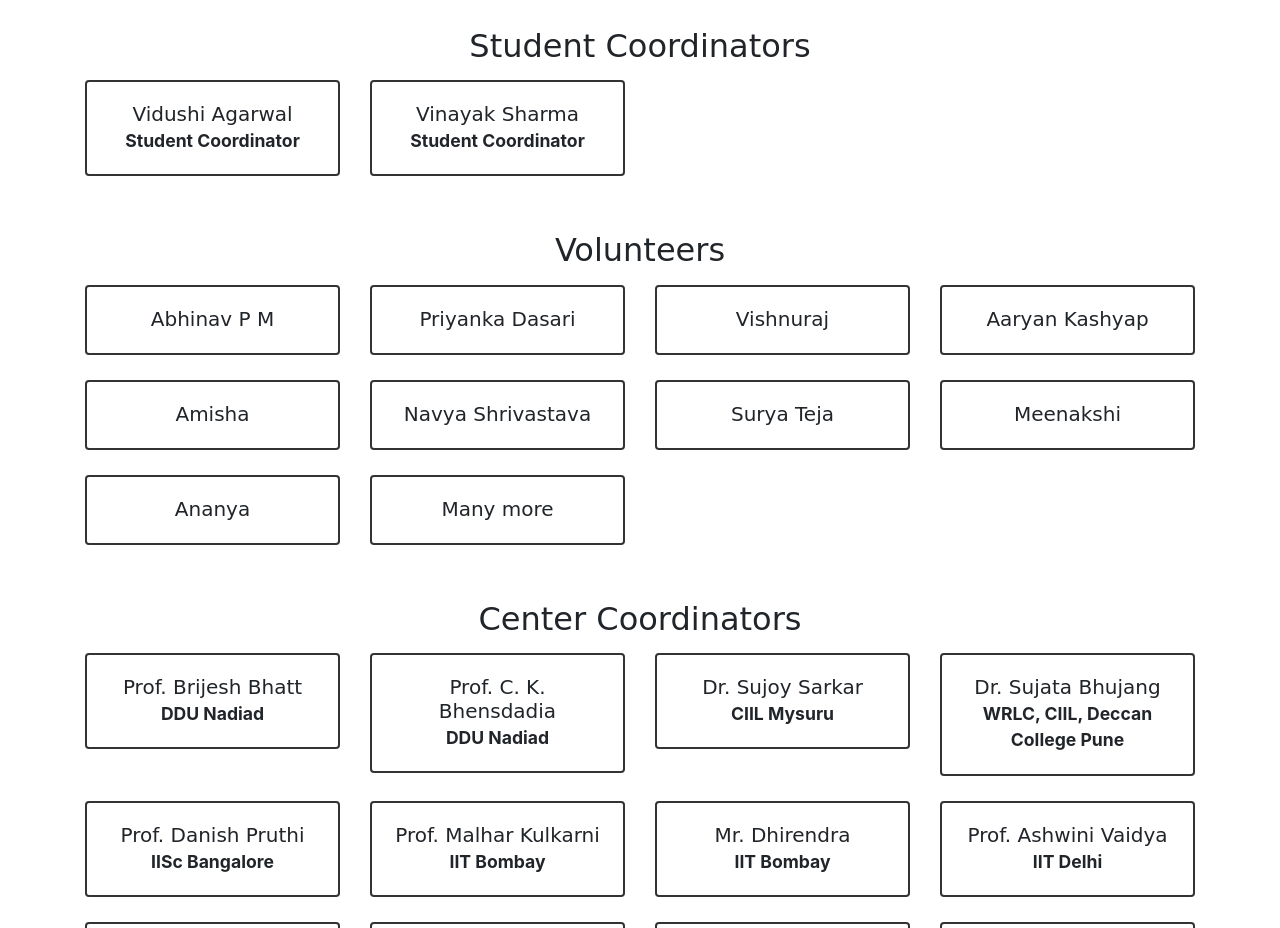
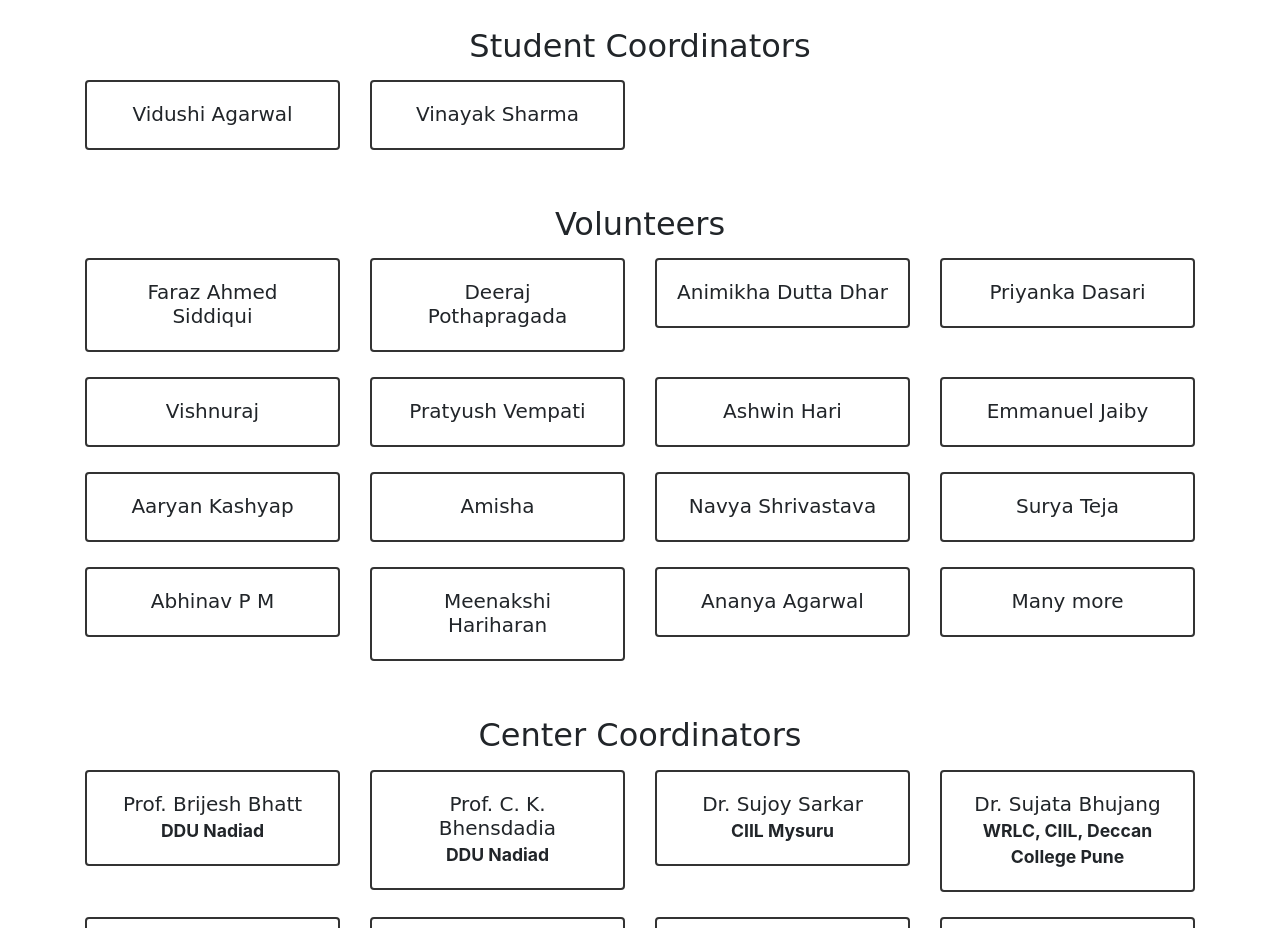
Before and after one commit to a-vidushi/PLO-site, a plain HTML site: page team.html in a window 1280 px wide. Shown: the part 781-1709 px from the top of the page. Drawn offline with nearby package versions, Linux system fonts and the light colour scheme; a web font is replaced by a local one.

Commit message:
add final changes

```diff
--- a/team.html
+++ b/team.html
@@ -188,7 +188,6 @@
             <div class="card team-card">
               <div class="card-body">
                 <h5>Vidushi Agarwal</h5>
-                <p>Student Coordinator</p>
               </div>
             </div>
           </div>
@@ -196,7 +195,6 @@
             <div class="card team-card">
               <div class="card-body">
                 <h5>Vinayak Sharma</h5>
-                <p>Student Coordinator</p>
               </div>
             </div>
           </div>
@@ -205,52 +203,114 @@
         <div class="row">
           <div class="col-6 col-md-4 col-lg-3">
             <div class="card team-card">
-              <div class="card-body"><h5>Abhinav P M</h5></div>
+              <div class="card-body">
+                <h5>Faraz Ahmed Siddiqui</h5>
+              </div>
             </div>
           </div>
           <div class="col-6 col-md-4 col-lg-3">
             <div class="card team-card">
-              <div class="card-body"><h5>Priyanka Dasari</h5></div>
+              <div class="card-body">
+                <h5>Deeraj Pothapragada</h5>
+              </div>
             </div>
           </div>
           <div class="col-6 col-md-4 col-lg-3">
             <div class="card team-card">
-              <div class="card-body"><h5>Vishnuraj</h5></div>
+              <div class="card-body">
+                <h5>Animikha Dutta Dhar</h5>
+              </div>
             </div>
           </div>
           <div class="col-6 col-md-4 col-lg-3">
             <div class="card team-card">
-              <div class="card-body"><h5>Aaryan Kashyap</h5></div>
+              <div class="card-body">
+                <h5>Priyanka Dasari</h5>
+              </div>
             </div>
           </div>
           <div class="col-6 col-md-4 col-lg-3">
             <div class="card team-card">
-              <div class="card-body"><h5>Amisha</h5></div>
+              <div class="card-body">
+                <h5>Vishnuraj</h5>
+              </div>
             </div>
           </div>
           <div class="col-6 col-md-4 col-lg-3">
             <div class="card team-card">
-              <div class="card-body"><h5>Navya Shrivastava</h5></div>
+              <div class="card-body">
+                <h5>Pratyush Vempati</h5>
+              </div>
             </div>
           </div>
           <div class="col-6 col-md-4 col-lg-3">
             <div class="card team-card">
-              <div class="card-body"><h5>Surya Teja</h5></div>
+              <div class="card-body">
+                <h5>Ashwin Hari</h5>
+              </div>
             </div>
           </div>
           <div class="col-6 col-md-4 col-lg-3">
             <div class="card team-card">
-              <div class="card-body"><h5>Meenakshi</h5></div>
+              <div class="card-body">
+                <h5>Emmanuel Jaiby</h5>
+              </div>
             </div>
           </div>
           <div class="col-6 col-md-4 col-lg-3">
             <div class="card team-card">
-              <div class="card-body"><h5>Ananya</h5></div>
+              <div class="card-body">
+                <h5>Aaryan Kashyap</h5>
+              </div>
             </div>
           </div>
           <div class="col-6 col-md-4 col-lg-3">
             <div class="card team-card">
-              <div class="card-body"><h5>Many more</h5></div>
+              <div class="card-body">
+                <h5>Amisha</h5>
+              </div>
+            </div>
+          </div>
+          <div class="col-6 col-md-4 col-lg-3">
+            <div class="card team-card">
+              <div class="card-body">
+                <h5>Navya Shrivastava</h5>
+              </div>
+            </div>
+          </div>
+          <div class="col-6 col-md-4 col-lg-3">
+            <div class="card team-card">
+              <div class="card-body">
+                <h5>Surya Teja</h5>
+              </div>
+            </div>
+          </div>
+          <div class="col-6 col-md-4 col-lg-3">
+            <div class="card team-card">
+              <div class="card-body">
+                <h5>Abhinav P M</h5>
+              </div>
+            </div>
+          </div>
+          <div class="col-6 col-md-4 col-lg-3">
+            <div class="card team-card">
+              <div class="card-body">
+                <h5>Meenakshi Hariharan</h5>
+              </div>
+            </div>
+          </div>
+          <div class="col-6 col-md-4 col-lg-3">
+            <div class="card team-card">
+              <div class="card-body">
+                <h5>Ananya Agarwal</h5>
+              </div>
+            </div>
+          </div>
+          <div class="col-6 col-md-4 col-lg-3">
+            <div class="card team-card">
+              <div class="card-body">
+                <h5>Many more</h5>
+              </div>
             </div>
           </div>
         </div>
```
